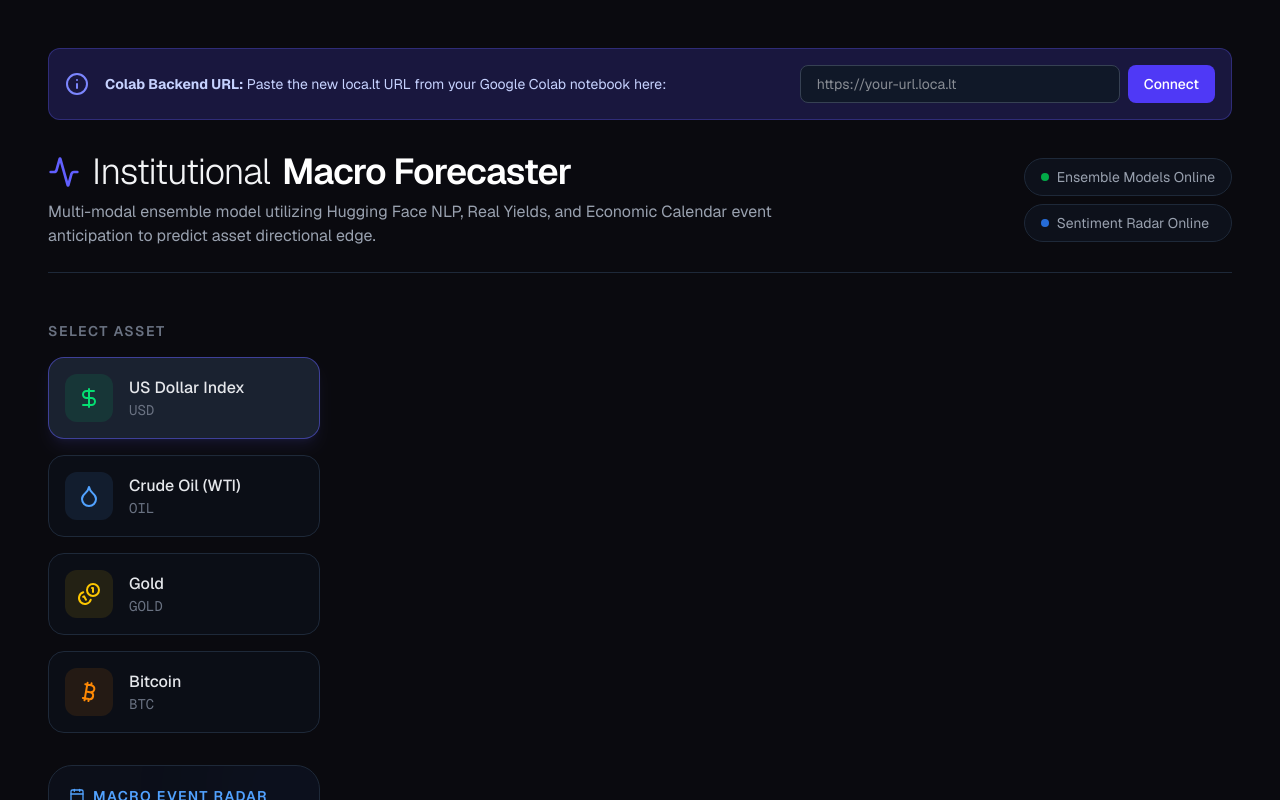
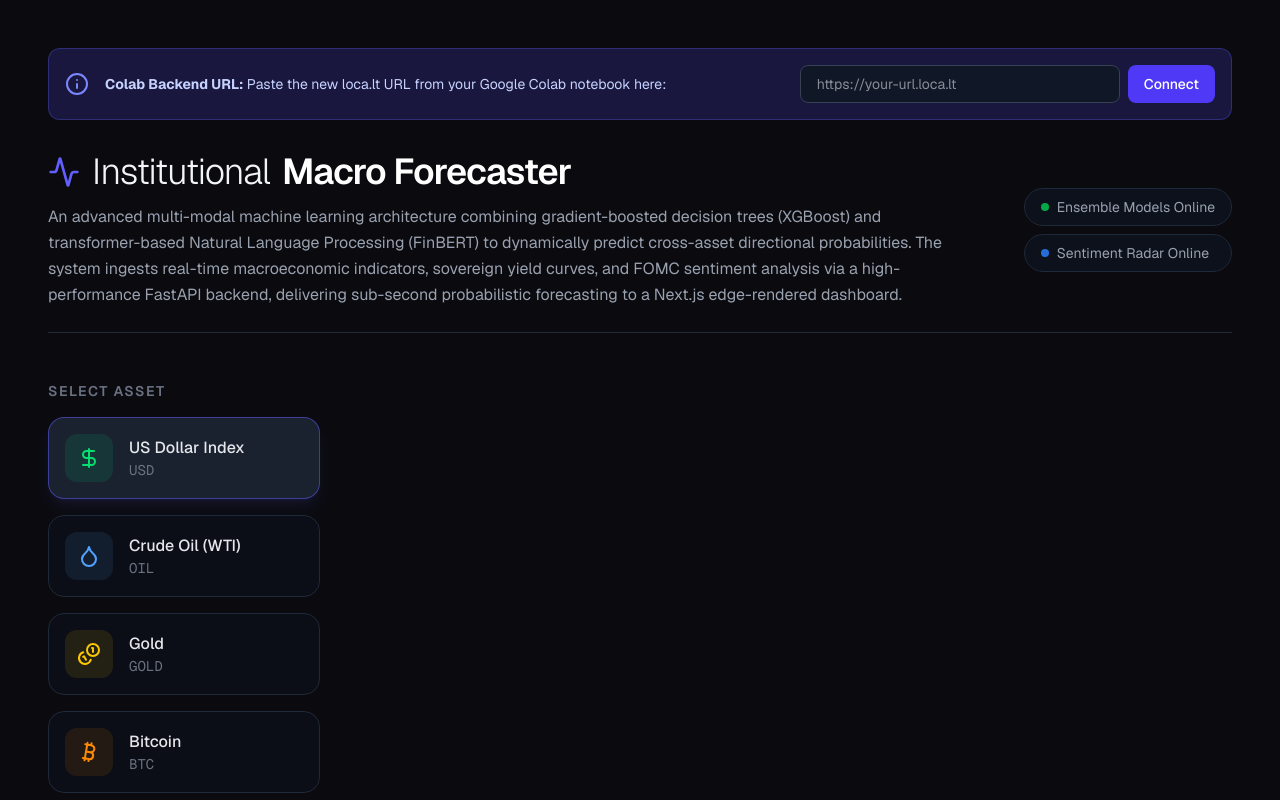
Before and after one commit to wathsalarangajeewamail4-lab/macro-forecaster, a Next.js app in the folder frontend/: page / in a window 1280 px wide. Shown: the top 800 px of the page. Built offline with nearby package versions, Linux system fonts and the light colour scheme.

Commit message:
Update description to be highly academic and detail the tech stack

```diff
--- a/frontend/src/app/page.tsx
+++ b/frontend/src/app/page.tsx
@@ -118,8 +118,8 @@ export default function Dashboard() {
             <Activity className="text-indigo-500" size={32} />
             Institutional <span className="font-semibold text-white">Macro Forecaster</span>
           </h1>
-          <p className="text-gray-400 mt-2 text-sm md:text-base max-w-3xl">
-            Multi-modal ensemble model utilizing Hugging Face NLP, Real Yields, and Economic Calendar event anticipation to predict asset directional edge.
+          <p className="text-gray-400 mt-3 text-sm md:text-base max-w-4xl leading-relaxed">
+            An advanced multi-modal machine learning architecture combining gradient-boosted decision trees (XGBoost) and transformer-based Natural Language Processing (FinBERT) to dynamically predict cross-asset directional probabilities. The system ingests real-time macroeconomic indicators, sovereign yield curves, and FOMC sentiment analysis via a high-performance FastAPI backend, delivering sub-second probabilistic forecasting to a Next.js edge-rendered dashboard.
           </p>
         </div>
         <div className="flex flex-col gap-2">
```
